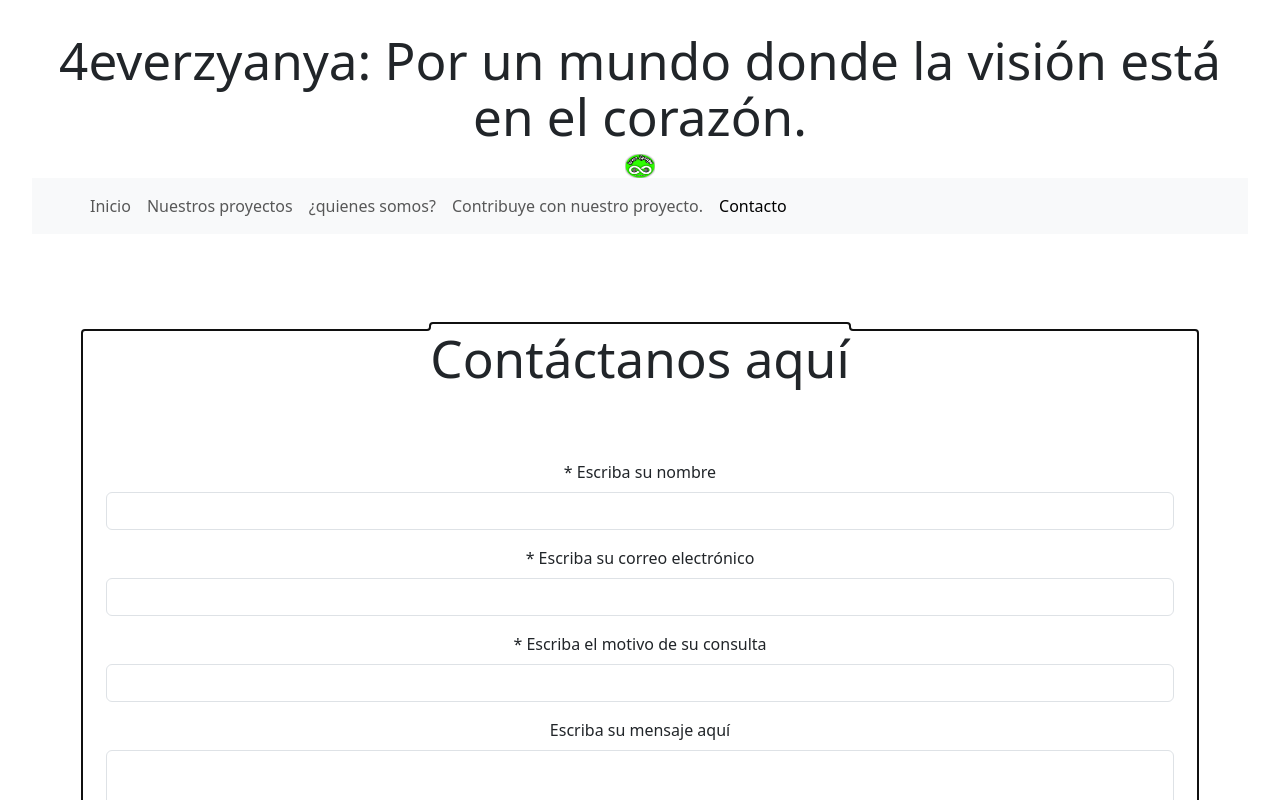
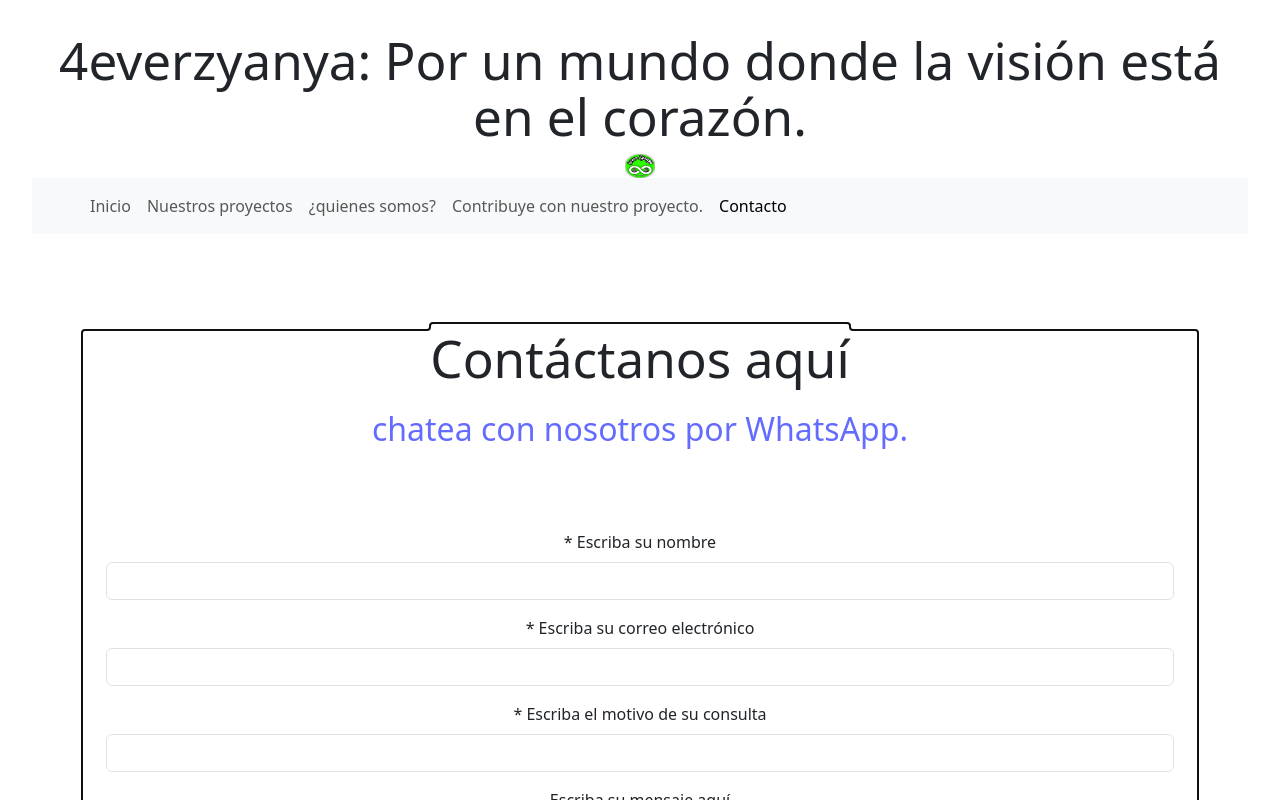
Before and after one commit to metalalchemist/4everZyanya, a React (Vite) app: page /#/contact in a window 1280 px wide. Shown: the top 800 px of the page. Built offline with nearby package versions, Linux system fonts and the light colour scheme.

Commit message:
added WhatsApp to chat with us.

```diff
--- a/src/pages/Contact.jsx
+++ b/src/pages/Contact.jsx
@@ -56,6 +56,8 @@ const Contact = () => {
 		<main className='Contact container' id="main" tabIndex={-1}>
 			<div className="container">
 				<h1 className="mb-4">Contáctanos aquí</h1>
+
+				<h2><a href='https://wa.me/526862891452'>chatea con nosotros por WhatsApp.</a></h2><br />
 				<p id="mensaje_send_failed" className="alert" role="alert"></p>
 				<form id="contactform" onSubmit={sendEmail} role='form' aria-label='Formulario de contacto'>
 					<div className="mb-3">
```
